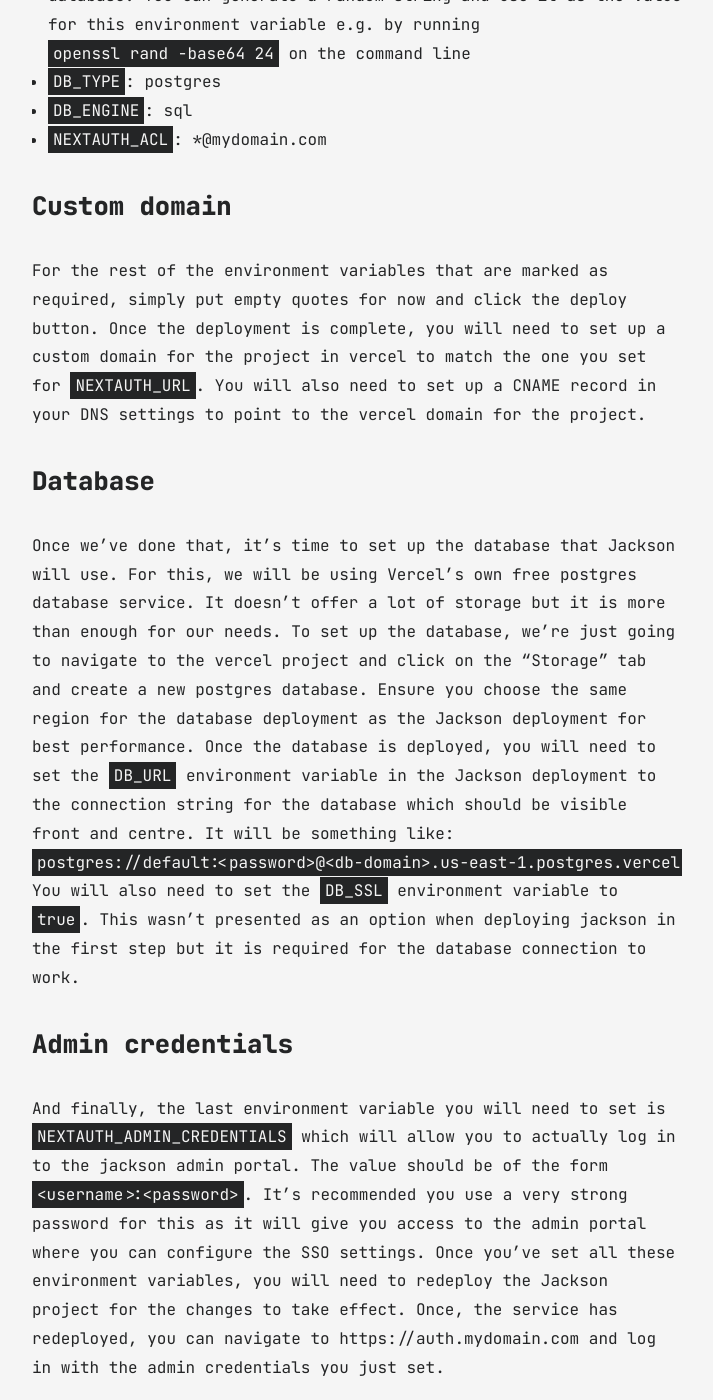
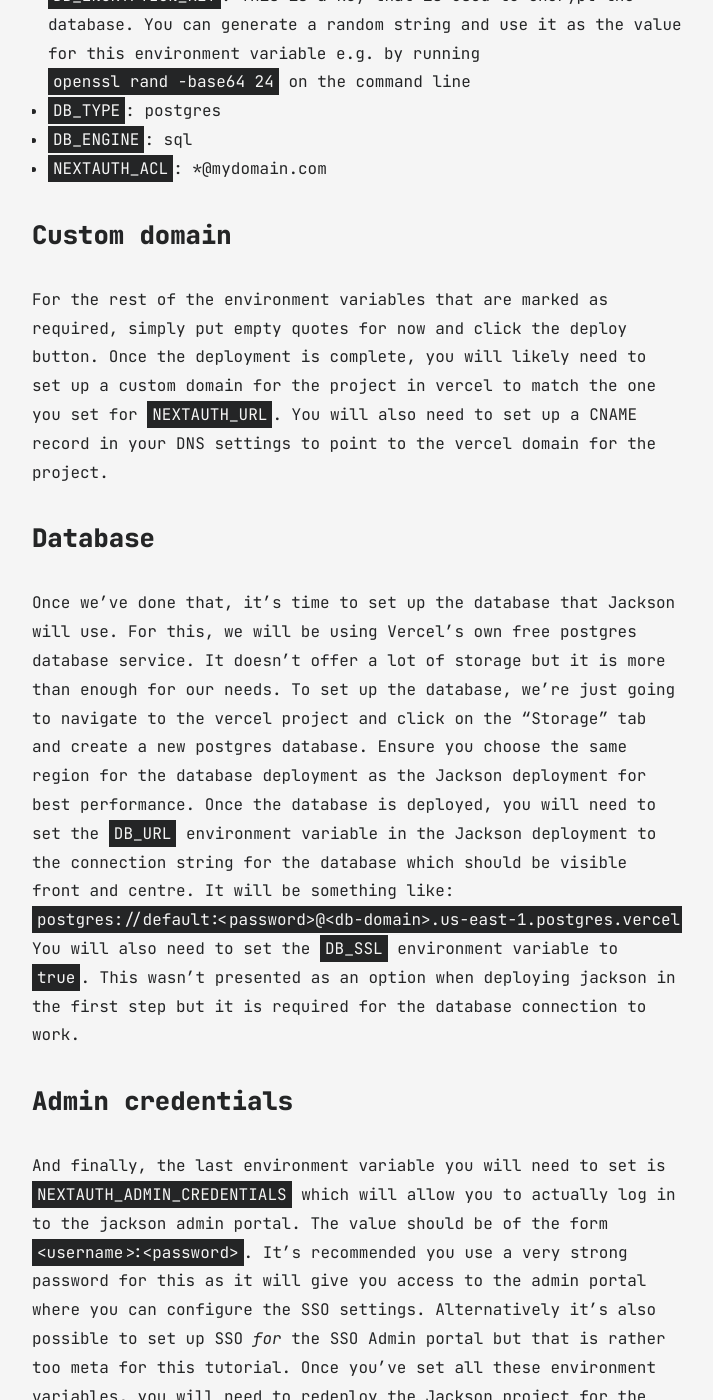
Before and after one commit to amin-nejad/amin-nejad.github.io, a Jekyll site: the page built from all_collections/_posts/2024-03-02-vercel-sso-nextjs-app-router.md, in a window 1280 px wide and 1400 px high, scrolled down 2268 px. Shown: the whole window, without its empty margins (283-996 px from the left). Built offline with Jekyll 4.4.1, drawn with Linux system fonts in a browser that asks for light colours; emoji names are drawn with the system emoji font; some of the changed text lies outside the part shown.

Commit message:
Minor changes.

```diff
--- a/all_collections/_posts/2024-03-02-vercel-sso-nextjs-app-router.md
+++ b/all_collections/_posts/2024-03-02-vercel-sso-nextjs-app-router.md
@@ -1,5 +1,5 @@
 ---
-title: "Setting up SSO on Vercel with Next.js App Router and TypeScript"
+title: "Setting up SSO on Vercel (with Next.js App Router and TypeScript)"
 date: 2024-02-03 15:49:16
 categories: ["vercel", "sso", "nextjs"]
 ---
@@ -30,7 +30,7 @@ First, let's set up the SSO server. For this, we will be using Jackson by Boxy H
 
 ### Custom domain
 
-For the rest of the environment variables that are marked as required, simply put empty quotes for now and click the deploy button. Once the deployment is complete, you will need to set up a custom domain for the project in vercel to match the one you set for `NEXTAUTH_URL`. You will also need to set up a CNAME record in your DNS settings to point to the vercel domain for the project.
+For the rest of the environment variables that are marked as required, simply put empty quotes for now and click the deploy button. Once the deployment is complete, you will likely need to set up a custom domain for the project in vercel to match the one you set for `NEXTAUTH_URL`. You will also need to set up a CNAME record in your DNS settings to point to the vercel domain for the project.
 
 ### Database
 
@@ -38,7 +38,7 @@ Once we've done that, it's time to set up the database that Jackson will use. Fo
 
 ### Admin credentials
 
-And finally, the last environment variable you will need to set is `NEXTAUTH_ADMIN_CREDENTIALS` which will allow you to actually log in to the jackson admin portal. The value should be of the form `<username>:<password>`. It's recommended you use a very strong password for this as it will give you access to the admin portal where you can configure the SSO settings. Once you've set all these environment variables, you will need to redeploy the Jackson project for the changes to take effect. Once, the service has redeployed, you can navigate to https://auth.mydomain.com and log in with the admin credentials you just set.
+And finally, the last environment variable you will need to set is `NEXTAUTH_ADMIN_CREDENTIALS` which will allow you to actually log in to the jackson admin portal. The value should be of the form `<username>:<password>`. It's recommended you use a very strong password for this as it will give you access to the admin portal where you can configure the SSO settings. Alternatively it's also possible to set up SSO _for_ the SSO Admin portal but that is rather too meta for this tutorial. Once you've set all these environment variables, you will need to redeploy the Jackson project for the changes to take effect. Once, the service has redeployed, you can navigate to https://auth.mydomain.com and log in with the admin credentials you just set.
 
 <img class="login_page" src="/assets/images/boxyhq-login.png">
 
@@ -57,7 +57,9 @@ Now that we have the SSO server set up, it's time to set up the SSO connection f
 - `Default redirect URL`: This is the URL that the user will be redirected to after they have successfully logged in. We'll be using "http://localhost:3000/login/saml" for this tutorial.
 - `Metadata URL`: This is the URL of the IdP metadata. We'll be using "https://mocksaml.com/api/saml/metadata" for this tutorial. This can be provided instead of the `Raw IdP XML` for simplicity.
 
-That's all! Once you've filled in these fields, you can click the "Save Changes" button to create the SSO connection. You will then be presented with the details of the SSO connection. We will need to copy the `Client ID` and `Client Secret` for the next step.
+That's all! Once you've filled in these fields, you can click the "Save Changes" button to create the SSO connection which will redirect you back to the "Connections" page. If you click the edit button on the connection we just created, you will then see a `Client ID` and `Client Secret` in a panel on the right hand side which we will need for the next step.
+
+<img class="login_page" src="/assets/images/sso-connection.png">
 
 ## Set up the Next.js App
 
```
Also changed, not shown: other parts of all_collections/_posts/2024-03-02-vercel-sso-nextjs-app-router.md (+10 -1 lines), assets/images/sso-connection.png (added).
